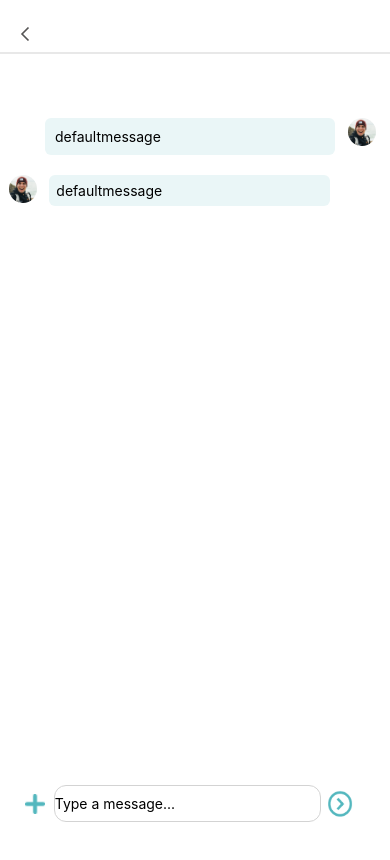
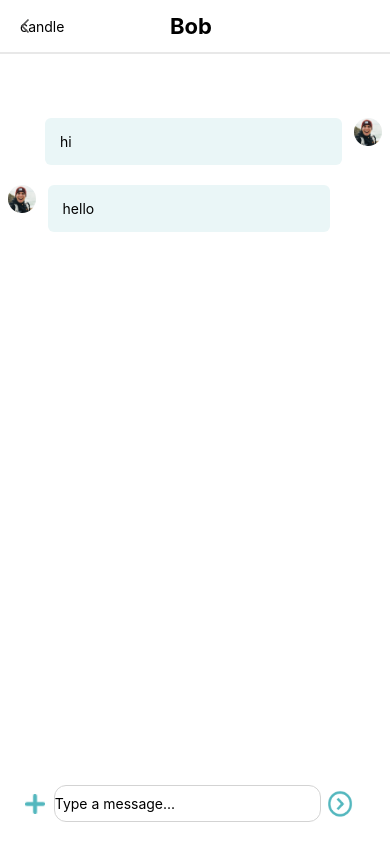
Before and after one commit to RinaHan/Walk-Mobile-App-React-Native, a React Native app: screen / in a window 390 px wide. Shown: the top 860 px of the page. Built offline with nearby package versions, Linux system fonts and the light colour scheme.

Commit message:
fix topbar

```diff
--- a/App.js
+++ b/App.js
@@ -59,13 +59,23 @@ const Cont = styled.View`
 const Chatting = () => {
   return (
       <Main>
-          <TopBar imageLeft1={require("./comps/TopBar/leftArrow.png")} />
+          <TopBar
+          imageLeft1={require("./comps/TopBar/leftArrow.png")}
+          title="Bob"
+          // text1="text1"
+          // text2="text2"
+          // imageLeft2={require("./comps/TopBar/leftArrow.png")}
+          // imageRight1={require("./comps/TopBar/leftArrow.png")}
+
+          />
 
         <ScrollView>
         <MainCont>
           <Cont>
-            <MsgSent />
-            <MsgRecieved />
+            <MsgSent
+            msgSent="hi"/>
+            <MsgRecieved
+            msgRecieve="hello"/>
           </Cont>
 
 
--- a/comps/MsgRecieved/index.js
+++ b/comps/MsgRecieved/index.js
@@ -36,7 +36,7 @@ const RightSide = styled.View`
   flex: 8;
   background-color: #eaf6f7;
   border-radius: 6px;
-  padding:7px;
+  padding:15px;
 `;
 
 const ImgCont = styled.View`
@@ -76,6 +76,6 @@ const MsgRecieved = ({ msgRecieve }) => {
 
 MsgRecieved.defaultProps = {
   avatar: "selfie.jpg",
-  msgRecieve: "defaultmessage"
+  msgRecieve: "de"
 };
 export default MsgRecieved;
--- a/comps/MsgSent/index.js
+++ b/comps/MsgSent/index.js
@@ -26,7 +26,7 @@ const LeftSide = styled.View`
   /* background-color: #bbb; */
   display: flex;
   align-items: center;
-  padding-right: 6px;
+
 `;
 
 const RightSide = styled.View`
@@ -34,7 +34,7 @@ const RightSide = styled.View`
   /* background-color: #bdb; */
   background: #eaf6f7;
   border-radius: 6px;
-  padding:10px;
+  padding:15px;
 `;
 
 const ImgCont = styled.View`
@@ -71,6 +71,6 @@ const MsgSent = ({ msgSent }) => {
 
 MsgSent.defaultProps = {
   avatar: null,
-  msgSent: "defaultmessage"
+  msgSent: ""
 };
 export default MsgSent;
--- a/comps/TopBar/index.js
+++ b/comps/TopBar/index.js
@@ -1,5 +1,5 @@
 import React from "react";
-import { View, Image, Text, StyleSheet} from "react-native";
+import { View, Image, Text, StyleSheet, TouchableOpacity, onPress} from "react-native";
 
 const styles = StyleSheet.create({
   container: {
@@ -17,6 +17,8 @@ const styles = StyleSheet.create({
 
   },
   title: {
+    position:"absolute",
+    marginLeft:170,
     color: "black",
     fontSize:22,
     fontWeight:"bold"
@@ -26,10 +28,10 @@ const styles = StyleSheet.create({
     marginLeft:20,
     color: "black",
     fontSize:16,
-    fontWeight:"bold",
+    // fontWeight:"bold",
+    color:"red"
   },
   textRight: {
-    // position:"absolute",
     marginRight:20,
     color: "#53B7BE",
     fontSize:16,
@@ -37,16 +39,19 @@ const styles = StyleSheet.create({
   },
   leftArrow: {
     position:"absolute",
-    marginLeft:20
+    marginLeft:20,
+    bottom:1
   },
   leftMessage: {
     position:"absolute",
-    marginLeft:55
+    marginLeft:55,
+    bottom:1
   },
   rightPlus: {
     position:"absolute",
     // marginRight:30
-    marginLeft:-20
+    marginLeft:-20,
+    top:4
   }
 });
 
@@ -54,18 +59,52 @@ const TopBar = ({title, text1, text2, imageLeft1, imageLeft2, imageRight1}) => {
   return (
       <View style={styles.container}>
         <View style={styles.innerCont}>
-        <Text style={styles.textLeft}>{text1}</Text>
-        <Image style={styles.leftArrow}
+
+        <TouchableOpacity
+        style={styles.textLeft}
+        onPress={onPress}>
+        <Text>candle</Text>
+        </TouchableOpacity>
+
+
+        <TouchableOpacity
+        style={styles.leftArrow}
+        onPress={onPress}>
+        <Image
         source={imageLeft1}/>
-        <Image style={styles.leftMessage}
+        </TouchableOpacity>
+
+        <TouchableOpacity
+        style={styles.leftMessage}
+        onPress={onPress}>
+        <Image
         source={imageLeft2}/>
+        </TouchableOpacity>
+
         </View>
+
+
         <Text style={styles.title}>{title}</Text>
         <View>
-        <Text style={styles.textRight}>{text2}</Text>
-        <Image style={styles.rightPlus}
+
+        <TouchableOpacity >
+        <Text
+        style={styles.textRight}
+        onPress={() => {
+          alert("Send picture in the chat");
+          }}>
+          {text2}
+          </Text>
+        </TouchableOpacity>
+
+        <TouchableOpacity
+        style={styles.rightPlus}
+        onPress={onPress}>
+        <Image
         source={imageRight1}/>
+        </TouchableOpacity>
         </View>
+
       </View>
   );
 };
@@ -74,7 +113,6 @@ TopBar.defaultProps = {
     title: null,
     text1: null,
     text2: null,
-    // image: require('./leftArrow.png'),
     imageLeft1: null,
     imageLeft2: null,
     imageRight1: null,
```
